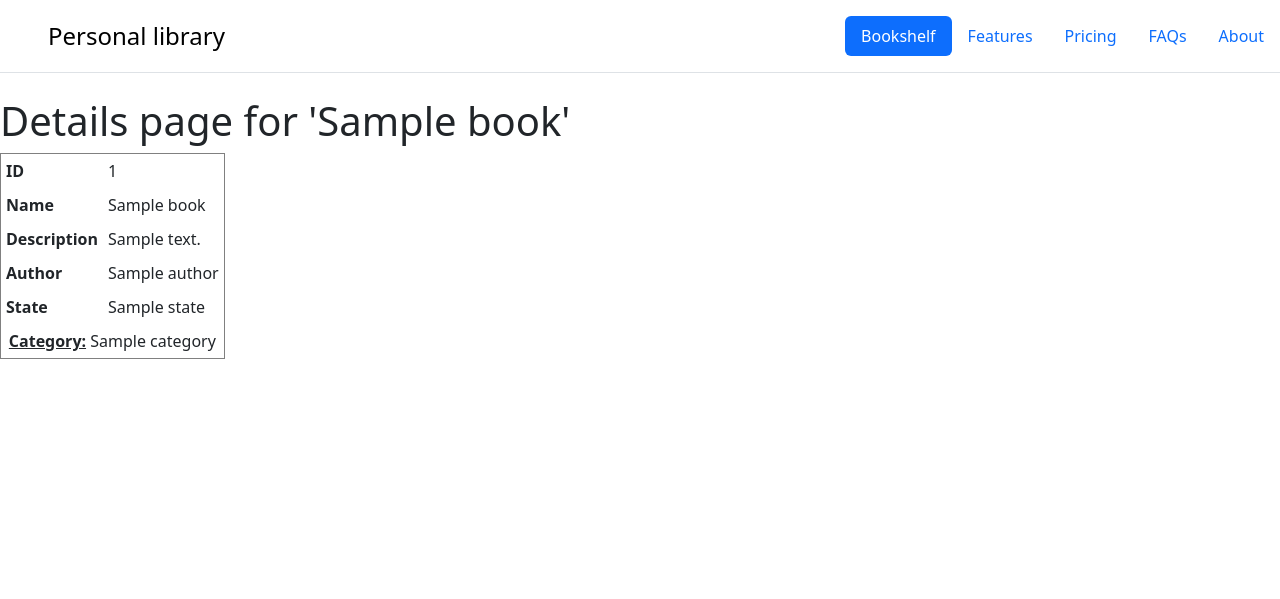
After one commit to rcabmoy622/library, a Flask app: template templates/book_details.html in a window 1280 px wide. The commit adds this page. Shown: the top 599 px of the page. Run offline with Flask 3, Linux system fonts and the light colour scheme; the template is opened without the code that fills it: most values are stand-ins (such as "Sample title", 1, 10 or a date in 2020).

Commit message:
I update files

```diff
--- /dev/null
+++ b/templates/book_details.html
@@ -0,0 +1,41 @@
+{% extends "base.html" %}
+
+{% block title %}
+Details '{{book.title}}'
+{% endblock %}
+
+{% block body %}
+<h1>Details page for '{{book.title}}'</h1>
+
+<table border="1">
+  <tr>
+    <th style="padding: 5px;">ID</th>
+    <td style="padding: 5px;">{{book.id}}</td>
+  </tr>
+  <tr>
+    <th style="padding: 5px;">Name</th>
+    <td style="padding: 5px;">{{book.title}}</td>
+  </tr>
+  <tr>
+    <th style="padding: 5px;">Description</th>
+    <td style="padding: 5px;">{{book.description}}</td>
+  </tr>
+  <tr>
+    <th style="padding: 5px;">Author</th>
+    <td style="padding: 5px;">
+      {% for author in book.authors %}
+        {{ author.name }}{% if not loop.last %}, {% endif %}
+      {% endfor %}
+    </td>
+  </tr>
+  <tr>
+    <th style="padding: 5px;">State</th>
+    <td style="padding: 5px;">{{book.state.name}}</td>
+  </tr>
+  <tr>
+    <td colspan="2" style="text-align: center; padding: 5px;"><strong><u>Category:</u> </strong>{{book.category.name}}</td>
+  </tr>
+</table>
+
+
+{% endblock %}
--- a/templates/bookshelf.html
+++ b/templates/bookshelf.html
@@ -20,7 +20,7 @@ Tasks List
 <h1>Your Library</h1>
 {% for book in books %}
 <div class="book">
-    {{book.name}}
+    {{book.title}}
     {% if book.description %}
     - {{book.description}}
     {% endif %}
```
Also changed, not shown: bbdd/db.py (+27 -23 lines), library.py (+56 -55 lines), templates/author_details.html (renamed from templates/details.html, +6 -2 lines), bbdd/dbase.db.
